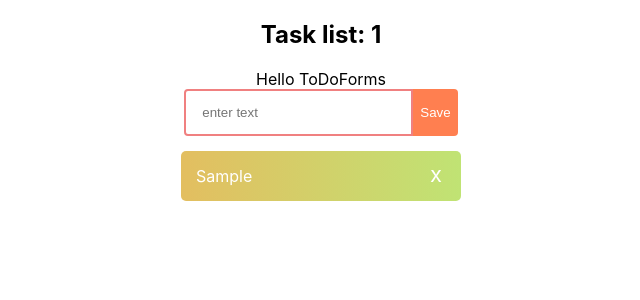
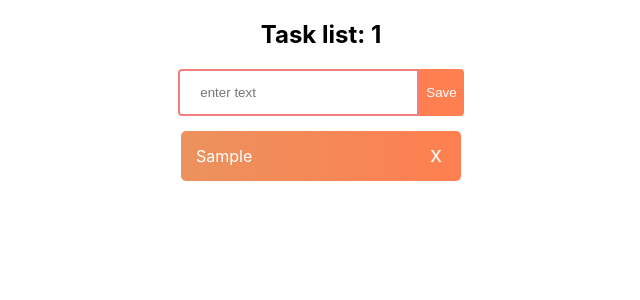
Before and after one commit to bubandrei/React_Todo, a React (Create React App) app: page / in a window 1280 px wide. Both pictures are taken after typing "Sample" into the empty fields and a click on the button "Save". Shown: the top 300 px of the page, without its empty margins (319-959 px from the left). Built offline with nearby package versions, Linux system fonts and the light colour scheme.

Commit message:
ready Todo

```diff
--- a/src/components/Todo.module.css
+++ b/src/components/Todo.module.css
@@ -2,34 +2,35 @@
     text-align: center;
 }
 
-.itemTodo {
+.wrap .itemTodo {
     padding: 15px;
     width: 250px;
     margin: 0 auto;
     text-align: left;
     margin-top: 15px;
     background: linear-gradient(90deg,
-            rgb(227, 190, 96) 0%,
-            rgb(192, 227, 116) 100%);
+            rgb(235, 146, 94) 0%,
+           coral 100%);
     color: white;
     border: none;
     border-radius: 5px;
     cursor: pointer;
 }
 
-.itemSimple {
+.wrap .itemSimple {
     display: inline-block;
-    cursor: pointer;
 }
 
-.itemCrossOut {
+.wrap .itemCrossOut {
+    display: inline-block;
     text-decoration: line-through;
 }
 
 
-.itemRemove {
+.wrap .itemRemove {
     display: inline-block;
     cursor: pointer;
+    right: 100%;
     float: right;
     font-size: 22px;
     position: relative;
@@ -37,15 +38,15 @@
     bottom: 5px;
 }
 
-input {
-    padding: 14px 32px 14px 16px;
+.wrap input {
+    padding: 14px 40px 14px 20px;
     border-radius: 4px 0 0 4px;
     border: 2px solid lightcoral;
     outline: none;
     background: transparent;
 }
 
-button {
+.wrap button {
     padding: 16px 7px;
     border-radius: 0 4px 4px 0;
     border: none;
--- a/src/components/TodoForm.jsx
+++ b/src/components/TodoForm.jsx
@@ -1,19 +1,19 @@
 import React, { useState } from "react";
 
-const ToDoForm = ({addTask}) => {
+const ToDoForm = ({ addTask }) => {
 
     const [userInput, setUserInput] = useState('');
-//current value
+    //current value
     const handleChange = (e) => {
         setUserInput(e.currentTarget.value);
     };
-//
+    //
     const handleSubmit = (e) => {
         e.preventDefault();
         addTask(userInput);
         setUserInput('');
     };
-//
+    //
     const handlePress = (e) => {
         if (e.key === 'Enter') {
             handleSubmit(e);
@@ -22,7 +22,6 @@ const ToDoForm = ({addTask}) => {
 
     return (
         <>
-            <div>Hello ToDoForms</div>
             <form onSubmit={handleSubmit}>
                 <input
                     value={userInput}
```
